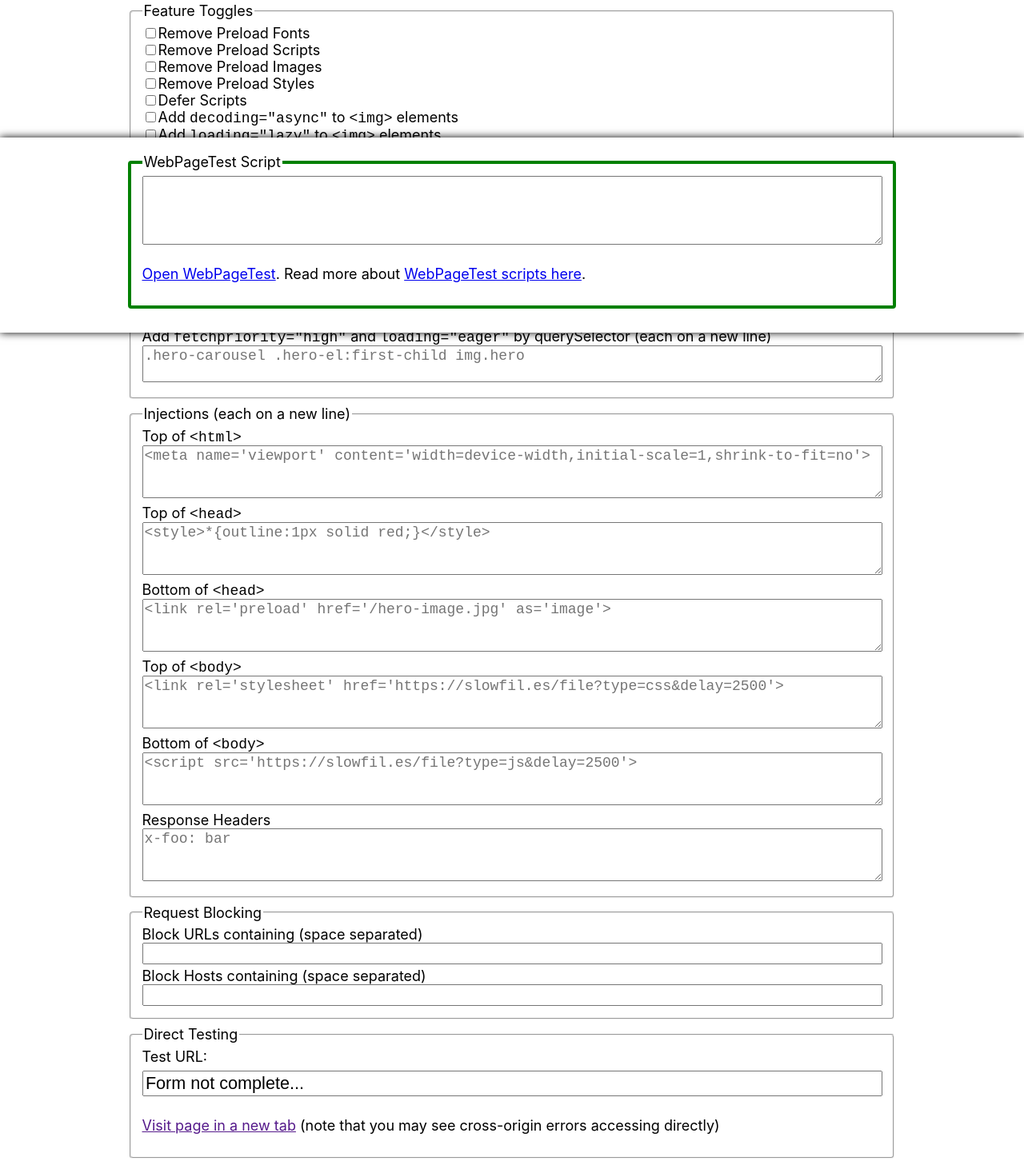
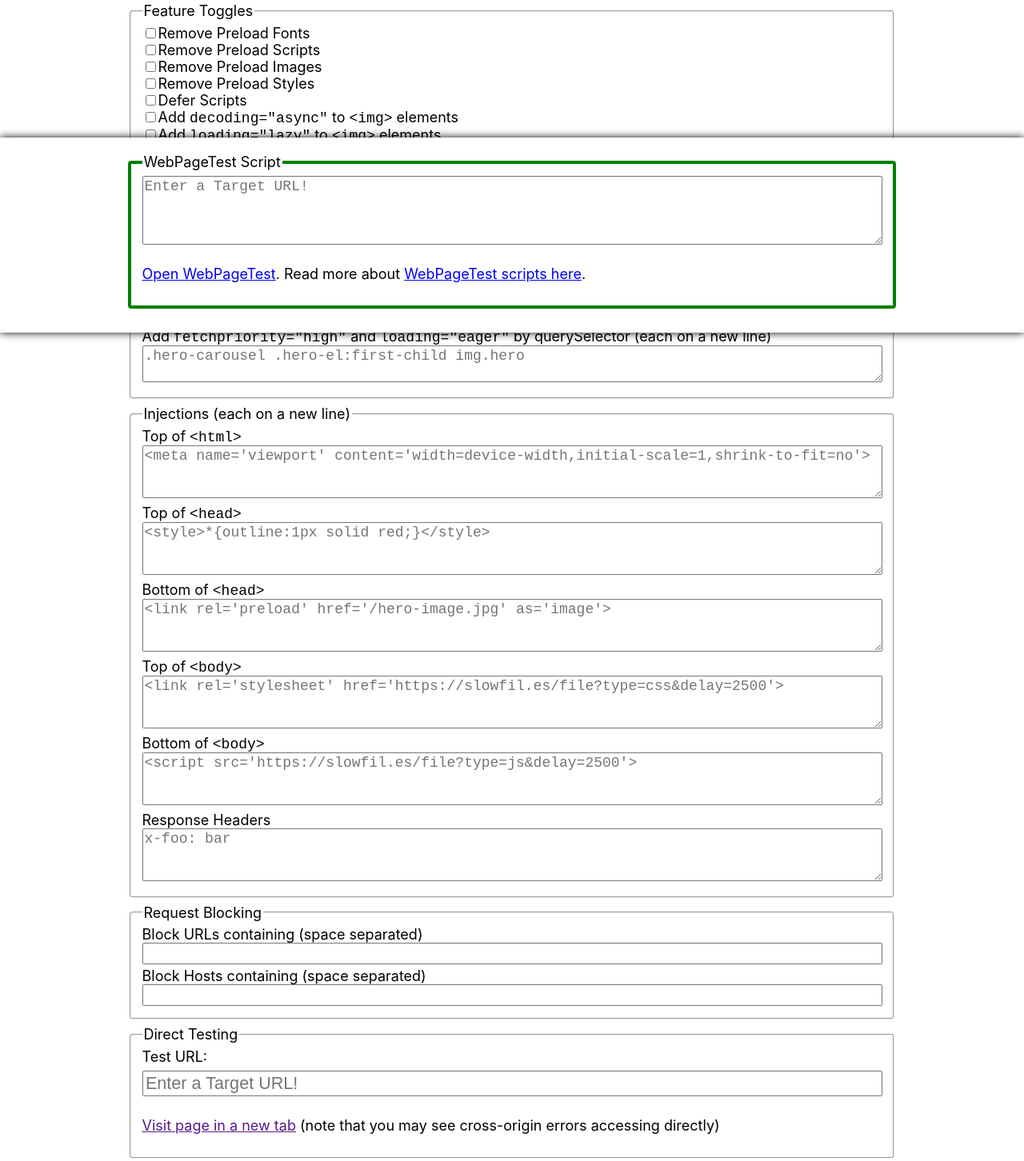
Before and after one commit to simonhearne/perfproxy, a website: page src/public/index.html in a window 1280 px wide. Shown: the part 384-1836 px from the top of the page at 80% size. Drawn offline with Linux system fonts and the light colour scheme.

Commit message:
minor: add placeholder text on readonly fields

```diff
--- a/src/public/index.html
+++ b/src/public/index.html
@@ -117,7 +117,7 @@
                 <fieldset style="margin-bottom: 250px;">
                     <legend>Direct Testing</legend>
                     <label for="targetURL">Test URL:</label><br>
-                    <input type="url" readonly="true" id="targetURL" name="targetURL" value="Form not complete..." onclick="this.focus();this.select()">
+                    <input type="url" readonly="true" id="targetURL" name="targetURL" placeholder="Enter a Target URL!" onclick="this.focus();this.select()">
                     <p><a href="" id="link" target="_blank">Visit page in a new tab</a> (note that you may see cross-origin errors accessing directly)</p>
                 </fieldset>
             </form>
@@ -125,7 +125,7 @@
         <div class="sticky-wrapper">
             <fieldset class="sticky highlight">
                 <legend>WebPageTest Script</legend>
-                <textarea readonly rows="4" id="wpt-script" onclick="this.focus();this.select()"></textarea>
+                <textarea readonly rows="4" id="wpt-script" placeholder="Enter a Target URL!" onclick="this.focus();this.select()"></textarea>
                 <p><a href="https://www.webpagetest.org/#script" target="_blank">Open WebPageTest</a>. Read more about <a href="https://nooshu.com/blog/2020/12/31/how-to-run-a-webpagetest-test/#script-tab">WebPageTest scripts here</a>.</p>
             </fieldset>
         </div>
```
